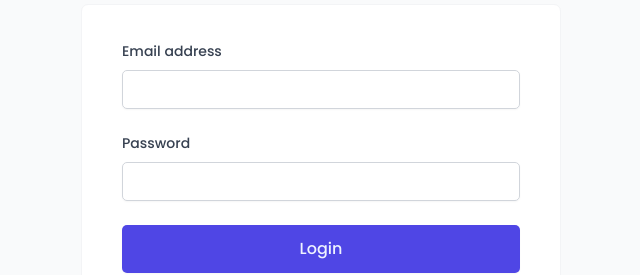
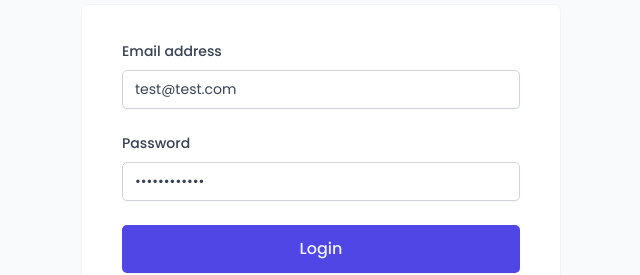
Before and after one commit to em-smyth/22-the-wild-oasis, a React (Vite) app: page /login in a window 1280 px wide. Shown: the part 348-623 px from the top of the page, without its empty margins (319-959 px from the left). Built offline with nearby package versions, Linux system fonts and the light colour scheme; a web font is replaced by a local one.

Commit message:
update login settings

```diff
--- a/src/features/authentication/LoginForm.jsx
+++ b/src/features/authentication/LoginForm.jsx
@@ -9,8 +9,8 @@ import FormRowVertical from "../../ui/FormRowVertical";
 import SpinnerMini from "../../ui/SpinnerMini";
 
 function LoginForm() {
-  const [email, setEmail] = useState("");
-  const [password, setPassword] = useState("");
+  const [email, setEmail] = useState("test@test.com");
+  const [password, setPassword] = useState("thewildoasis");
   const { login, isLoading } = useLogin();
 
   // Test login = test@test.com & PW = 123456789
```
